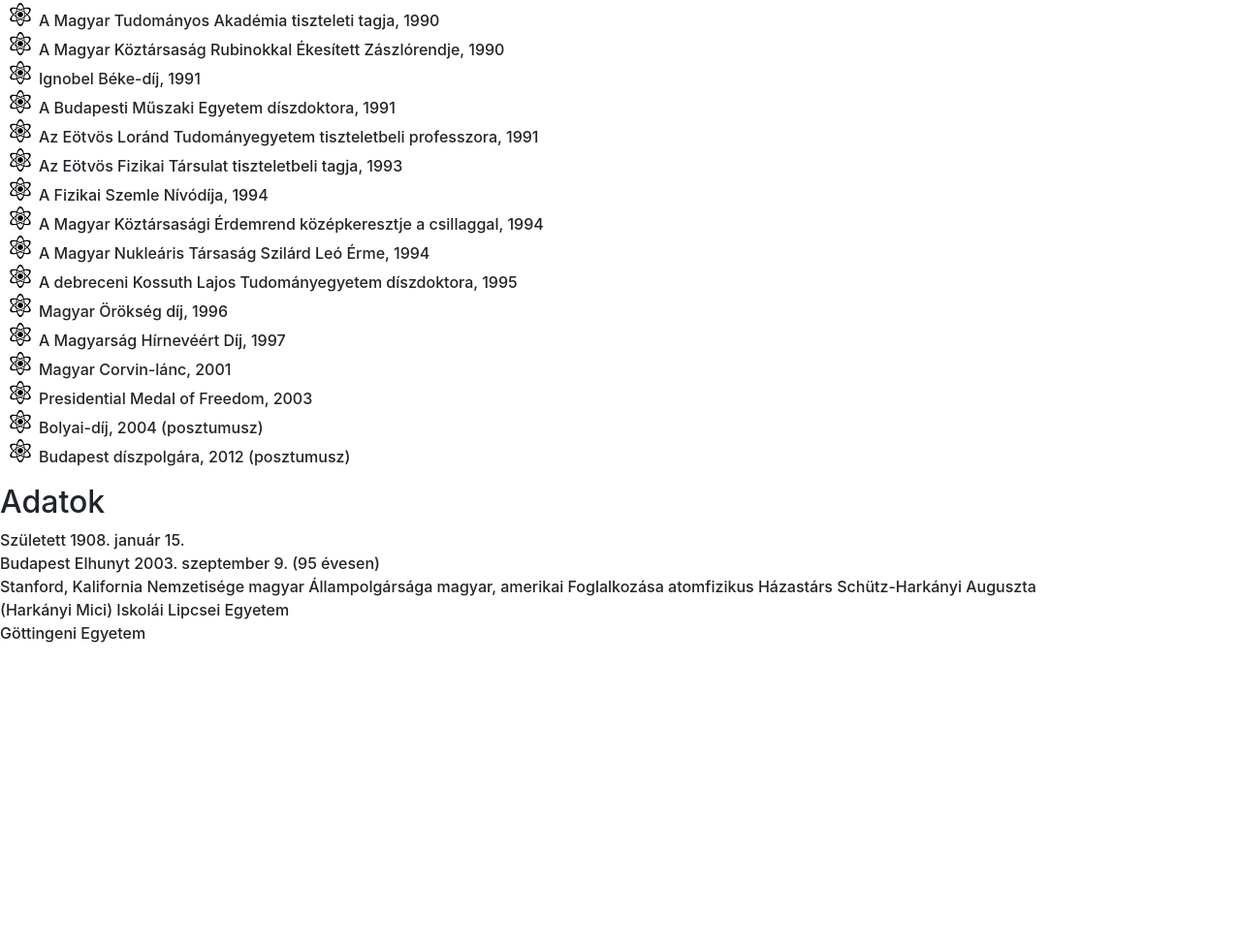
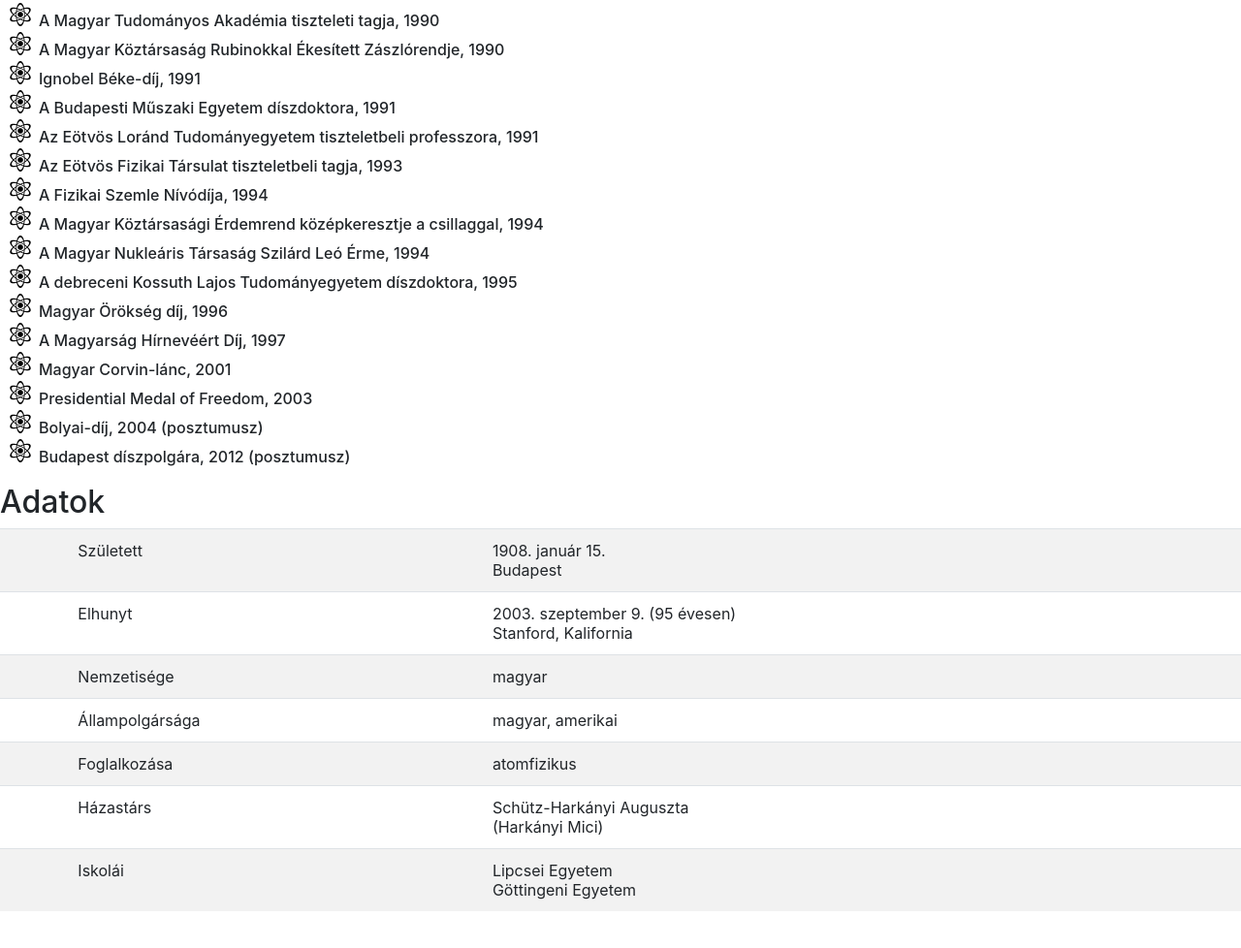
Before and after one commit to KlinkoDavid/TellerEde, a plain HTML site: page index.html in a window 1280 px wide. Shown: the part 1237-2215 px from the top of the page at 97% size. Before the commit the page ends 1950 px from the top, so only its background shows below. Drawn offline with nearby package versions, Linux system fonts and the light colour scheme; files whose address does not match are found by name.

Commit message:
Kilencedik feladat

```diff
--- a/index.html
+++ b/index.html
@@ -55,27 +55,46 @@
 		</ul>
 
 		<h2>Adatok</h2>
+		<table class="table table-striped table-hover">
+			  <tbody>
+				<tr>
+				  <th scope="row"></th>
+				  <td>Született</td>
+				  <td>1908. január 15. <br>Budapest</td>
+				</tr>
+				<tr>
+				  <th scope="row"></th>
+				  <td>Elhunyt</td>
+				  <td>2003. szeptember 9. (95 évesen)<br>Stanford, Kalifornia</td>
+				</tr>
+				<tr>
+				  <th scope="row"></th>
+				  <td>Nemzetisége</td>
+				  <td>magyar</td>
+				</tr>
+				<tr>
+					<th scope="row"></th>
+					<td>Állampolgársága</td>
+					<td>magyar, amerikai</td>
+				  </tr>
+				  <tr>
+					<th scope="row"></th>
+					<td>Foglalkozása</td>
+					<td>atomfizikus</td>
+				  </tr>
+				  <tr>
+					<th scope="row"></th>
+					<td>Házastárs</td>
+					<td>Schütz-Harkányi Auguszta<br>(Harkányi Mici)</td>
+				  </tr>
+				  <tr>
+					<th scope="row"></th>
+					<td>Iskolái</td>
+					<td>Lipcsei Egyetem<br>Göttingeni Egyetem</td>
+				  </tr>
+			  </tbody>
+		  </table>
 
-		Született
-		1908. január 15.<br>Budapest
-
-		Elhunyt
-		2003. szeptember 9. (95 évesen)<br>Stanford, Kalifornia
-
-		Nemzetisége
-		magyar
-
-		Állampolgársága
-		magyar, amerikai
-
-		Foglalkozása
-		atomfizikus
-
-		Házastárs
-		Schütz-Harkányi Auguszta<br>(Harkányi Mici)
-
-		Iskolái
-		Lipcsei Egyetem<br>Göttingeni Egyetem
 		</p>
 
 	</div>
```
